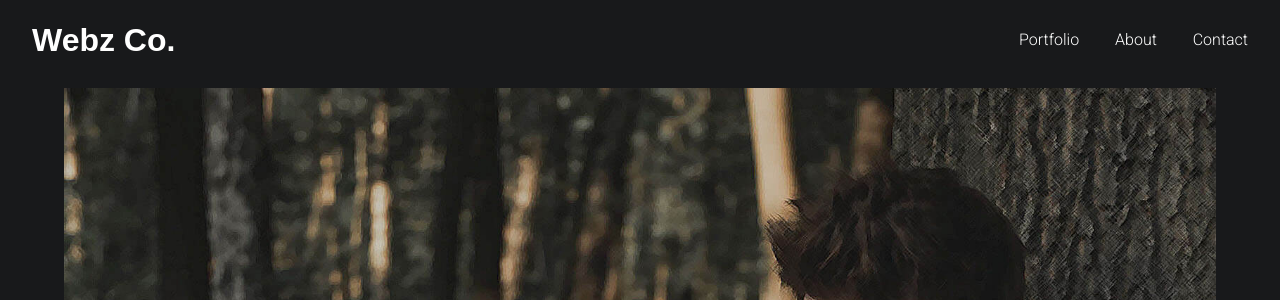
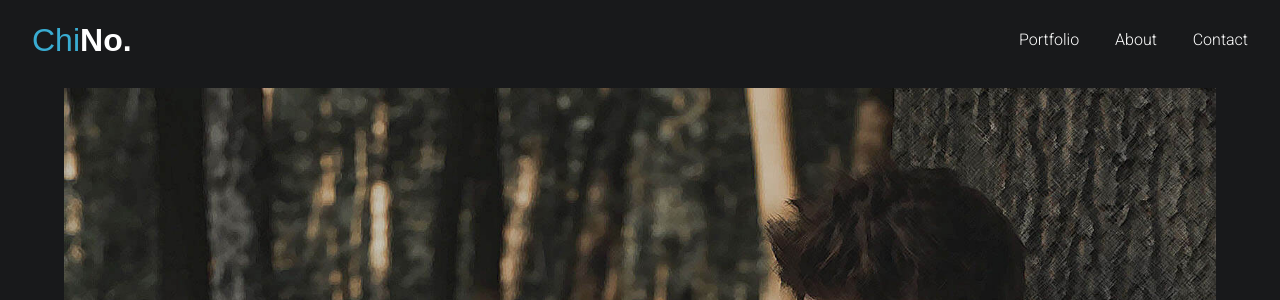
Before and after one commit to Emmanuel787/emWebz__Portfolio, a PHP site: page /views/about.html in a window 1280 px wide. Shown: the top 300 px of the page. Run offline with PHP 8.4, Linux system fonts and the light colour scheme; some libraries are stand-ins or nearby versions; some web fonts are replaced.

```diff
--- a/sass/hidden/_hidden-menu.scss
+++ b/sass/hidden/_hidden-menu.scss
@@ -183,8 +183,10 @@
   padding: 1em .5em 0 1em;
   right: 0;
   text-align: right;
+  transition: color .3s ease-in-out;
   &:hover{
     cursor: pointer;
+    color: $white;
   }
 }
 
--- a/sass/pages/about-html/_about-hero-section.scss
+++ b/sass/pages/about-html/_about-hero-section.scss
@@ -23,7 +23,7 @@
       -moz-animation: go-left 2s cubic-bezier(0.19, 1, 0.22, 1) forwards;
         -webkit-animation: go-left 2s cubic-bezier(0.19, 1, 0.22, 1) forwards;
           -o-animation: go-left 2s cubic-bezier(0.19, 1, 0.22, 1) forwards;
-    animation-delay: 1s;
+    animation-delay: 1.7s;
 
     @keyframes go-left {
       0% {
--- a/sass/pages/home-html/_home-layout.scss
+++ b/sass/pages/home-html/_home-layout.scss
@@ -50,6 +50,7 @@
   align-items: center;
   justify-content: center;
 }
+
 .ef-reinit-barba{
   margin-top: -45em !important;
 }
--- a/sass/pages/home-html/_home-modules.scss
+++ b/sass/pages/home-html/_home-modules.scss
@@ -138,10 +138,16 @@
     align-items: center;
     justify-content: space-between;
     z-index: 1;
+    @include responsive(tab-port){
+      left: 5em;
+      top: 115%;
+      transform: rotate(-95deg);
+    }
     @include responsive(phone){
       transform: rotate(45deg);
       background: #7fffd404;
       padding: 1em;
+      top: 50%;
       bottom: 0em;
       left: 0;
     }
@@ -166,6 +172,12 @@
           &:hover{
             cursor: pointer;
             color: $tertiary-color;
+          }
+          @include responsive(tab-port){
+            transform: rotate(90deg);
+          }
+          @include responsive(phone){
+            transform: none;
           }
         }
       }
--- a/views/about.html
+++ b/views/about.html
@@ -110,9 +110,7 @@
       <!-- header:start -->
       <header class="el-main-header">
         <a href="/views/home.html">
-          <h1 class="el-brand wow fadeInUp" data-wow-delay="5s">
-            <span>Webz</span> Co.
-          </h1>
+          <h1 class="el-brand wow fadeInUp" data-wow-delay="4.7s"><span class="color-change">Chi</span>No.</h1>
         </a>
 
         <nav>
```
Also changed, not shown: dist/css/app.min.css.
